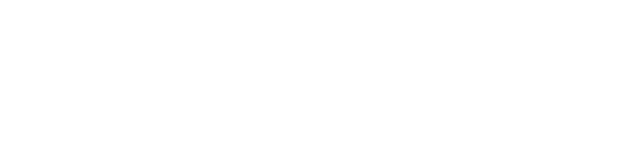
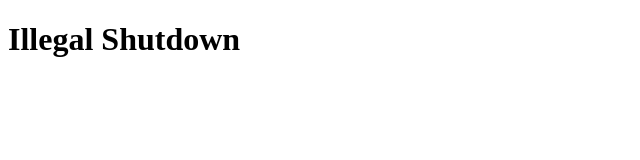
Before and after one commit to laureanray/sample-1, a plain HTML site: page index.html in a window 1280 px wide. Shown: the whole page, without its empty margins (0-640 px from the left). Drawn offline with Linux system fonts and the light colour scheme.

```diff
--- a/index.html
+++ b/index.html
@@ -7,6 +7,6 @@
     <title>Mar</title>
 </head>
 <body>
-
+    <h1> Illegal Shutdown   </h1>
 </body>
 </html>
```
